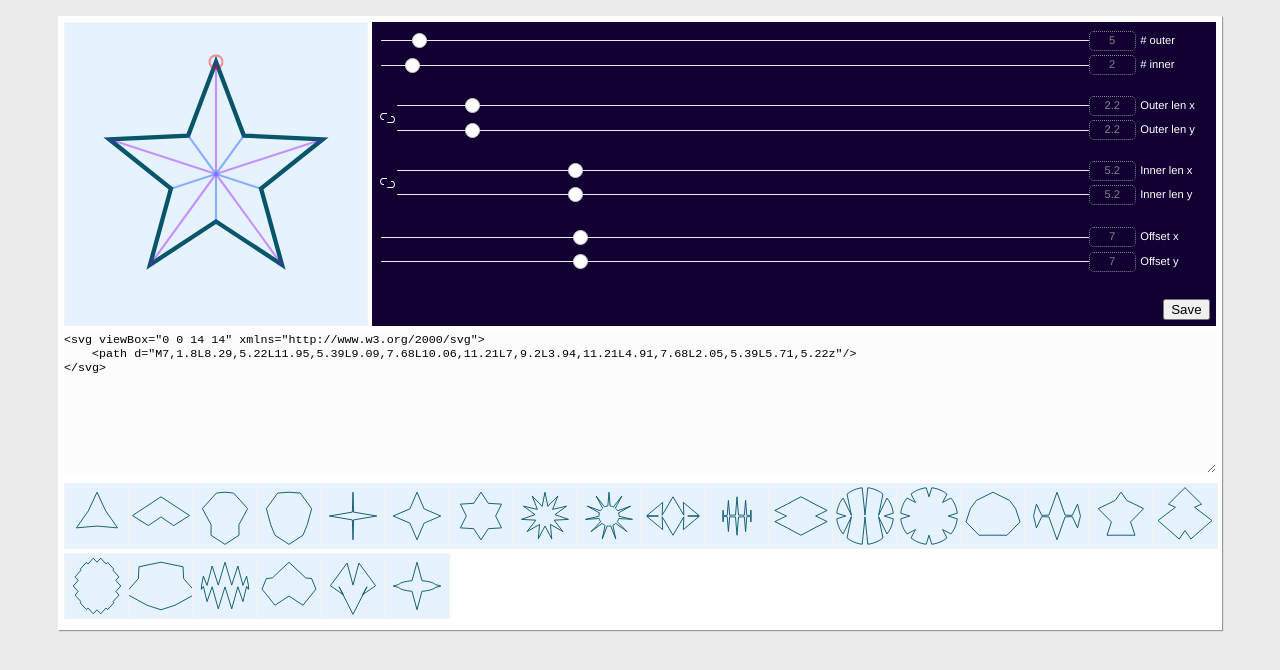
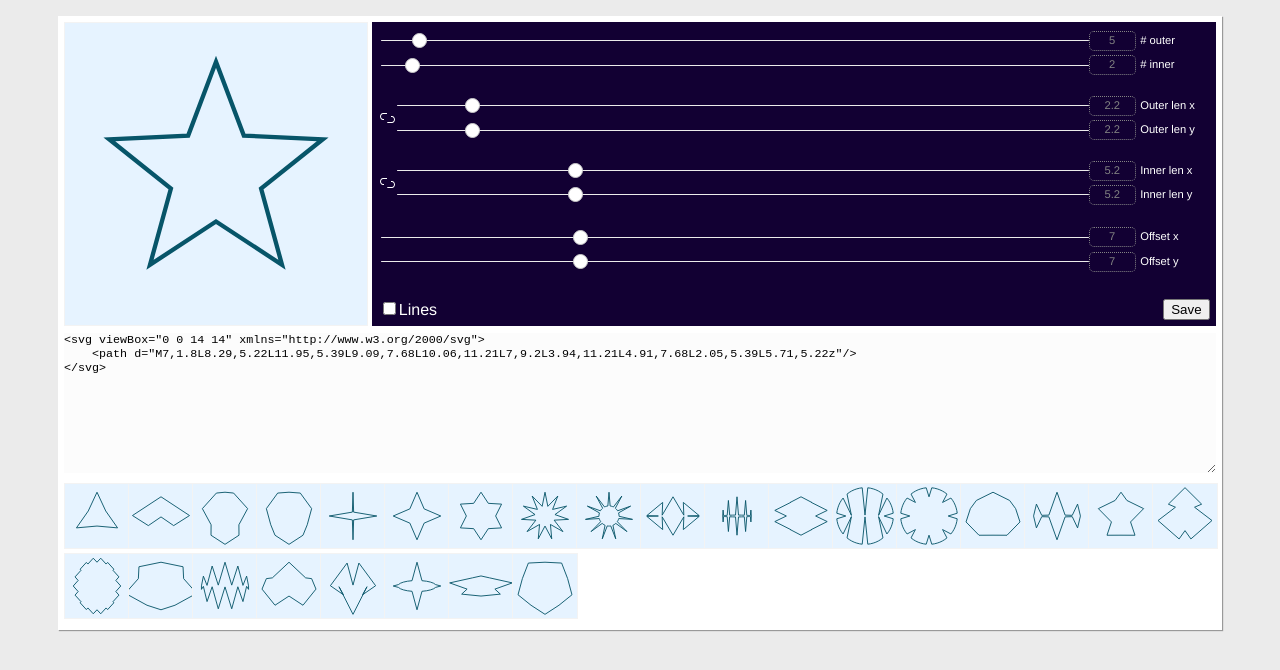
Before and after one commit to maxzz/ngon-gen, a Vue app: page / in a window 1280 px wide. Shown: the top 670 px of the page. Built offline with nearby package versions, Linux system fonts and the light colour scheme.

Commit message:
Added show lines checkbox

```diff
--- a/src/App.vue
+++ b/src/App.vue
@@ -3,9 +3,9 @@
         <div class="main">
             <svg viewBox="0 0 14 14" class="big-canvas" xmlns="http://www.w3.org/2000/svg">
                 <path :d="data.d" />
-                <path class="helper-out-lines" :d="helpers.outLines" />
-                <path class="helper-inn-lines" :d="helpers.innLines" />
-                <circle class="origin" :cx="data.start.cx" :cy="data.start.cy" r=".3px"></circle>
+                <path v-if="showLines" class="helper-out-lines" :d="helpers.outLines" />
+                <path v-if="showLines" class="helper-inn-lines" :d="helpers.innLines" />
+                <circle v-if="showLines" class="origin" :cx="data.start.cx" :cy="data.start.cy" r=".3px"></circle>
             </svg>
             <div class="right">
                 <div class="ranges">
@@ -29,6 +29,7 @@
                     <InputRange label="Offset y" v-model="sp.offset.y" min="2" max="20" />
                 </div>
                 <div class="actions">
+                    <label><input type="checkbox" @click="toggleLines">Lines</label>
                     <input @click="actionSave" type="button" value="Save">
                 </div>
             </div>
@@ -97,6 +98,8 @@ function initShapes(sp: types.ShapeParams) {
         JSON.parse('{"nOuter":5,"nInner":2,"lenOuter":{"x":"6.2","y":2.2},"lenInner":{"x":5.2,"y":5.2},"offset":{"x":7,"y":7}}'),
         JSON.parse('{"nOuter":5,"nInner":2,"lenOuter":{"x":"2.2","y":"6.2"},"lenInner":{"x":5.2,"y":"0.2"},"offset":{"x":7,"y":7}}'),
         JSON.parse('{"nOuter":"4","nInner":"6","lenOuter":{"x":"4.2","y":"1.2"},"lenInner":{"x":"5.2","y":"5.2"},"offset":{"x":7,"y":7}}'),
+        JSON.parse('{"nOuter":5,"nInner":2,"lenOuter":{"x":"3.2","y":2.2},"lenInner":{"x":"7.2","y":"2.2"},"offset":{"x":7,"y":7}}'),
+        JSON.parse('{"nOuter":5,"nInner":2,"lenOuter":{"x":"6.2","y":"6.2"},"lenInner":{"x":5.2,"y":5.2},"offset":{"x":7,"y":7}}'),
     );
 
     function actionSave() {
@@ -135,6 +138,7 @@ export default Vue.extend({
         };
 
         let sp = reactive(initialParams);
+
         let data = computed(() => generate(sp));
         let helpers = computed(() => {
             const pointsToLines = (arr: [number, number][]) => arr.map(_ => `M${data.value.center.x},${data.value.center.y}L${_[0]},${_[1]}`);
@@ -150,7 +154,11 @@ export default Vue.extend({
                 outLines
             };
         });
+
         let { applyShape, actionSave, shapes } = initShapes(sp);
+
+        const showLines = ref(false);
+        const toggleLines = () => { showLines.value = !showLines.value; };
 
         return {
             sp,
@@ -158,6 +166,8 @@ export default Vue.extend({
             helpers,
             actionSave,
             applyShape,
+            showLines,
+            toggleLines,
             generate,
             shapes
         };
@@ -195,11 +205,13 @@ body {
 }
 
 .right {
+    display: grid;
+    grid-template-rows: 1fr auto;
+
+    user-select: none;
     background-color: hsl(261, 100%, 10%);
     padding: .4em;
-
-    display: grid;
-    grid-template-rows: 1fr auto;
+    //font-size: .8rem;
 
     .ranges {
         display: grid;
@@ -209,6 +221,10 @@ body {
     .actions {
         display: flex;
         justify-content: flex-end;
+
+        & > *:first-child {
+            flex-grow: 1;
+        }
     }
 }
 
```
